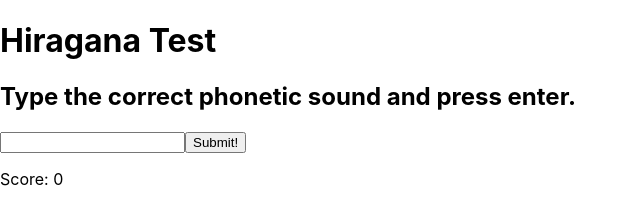
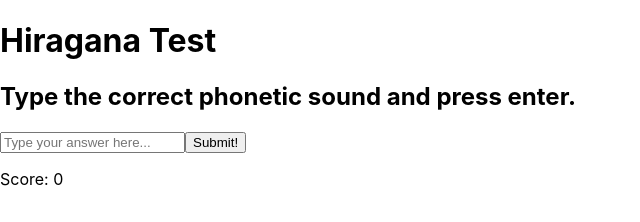
Before and after one commit to conniedixon/hiragana-game, a React (Create React App) app: page / in a window 1280 px wide. Shown: the top 222 px of the page, without its empty margins (0-640 px from the left). Built offline with nearby package versions, Linux system fonts and the light colour scheme.

Commit message:
added handlechange and checkasnwer functions

```diff
--- a/src/components/Hiragana.jsx
+++ b/src/components/Hiragana.jsx
@@ -12,17 +12,42 @@ class Hiragana extends Component {
       { hiragana: "た", answer: ["ta"] },
       { hiragana: "な", answer: ["na", "nah"] },
     ],
+    currentCard: 1,
+    guess: "",
   };
+
+  handleChange = ({ target: { value } }) => {
+    this.setState(() => {
+      return {
+        guess: value,
+      };
+    });
+  };
+
+  checkAnswer = (event) => {
+    event.preventDefault();
+    let answers = this.state.cards[this.state.currentCard]["answer"];
+    if (answers.includes(this.state.guess)) console.log("correct");
+    // this.state.cards.currentCard.answer.map((answer) => {
+    //   if (answer === this.state.guess) {
+    //     console.log("correct");
+    //   }
+    // });
+  };
+
   render() {
     return (
       <div>
         <h1>Hiragana Test</h1>
         <h2>Type the correct phonetic sound and press enter.</h2>
-        <form>
-          <input type='text'></input>
-          <button type='submit' onClick='checkAnswer'>
-            Submit!
-          </button>
+        <form onSubmit={this.checkAnswer}>
+          <input
+            type='text'
+            minLength='1'
+            onChange={this.handleChange}
+            value={this.state.comment}
+            placeholder='Type your answer here...'></input>
+          <button>Submit!</button>
           <p>Score: {this.state.points}</p>
         </form>
       </div>
```
